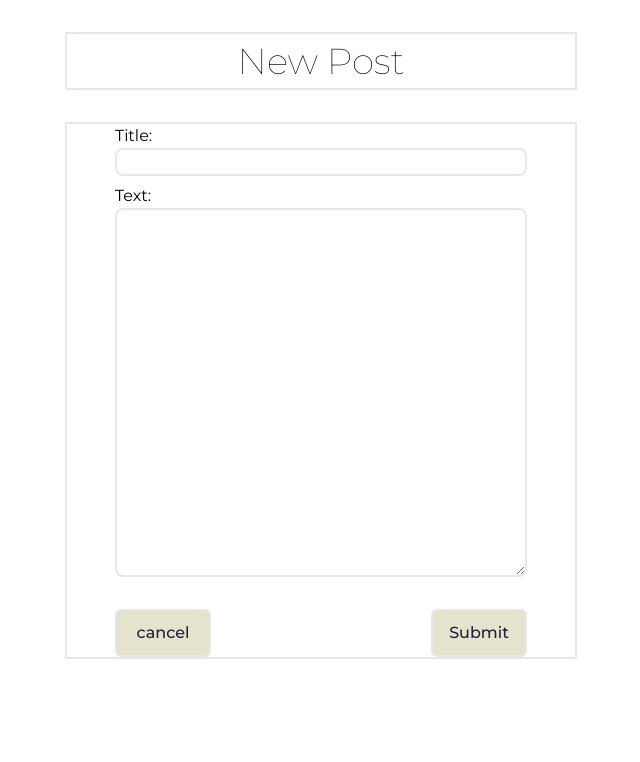
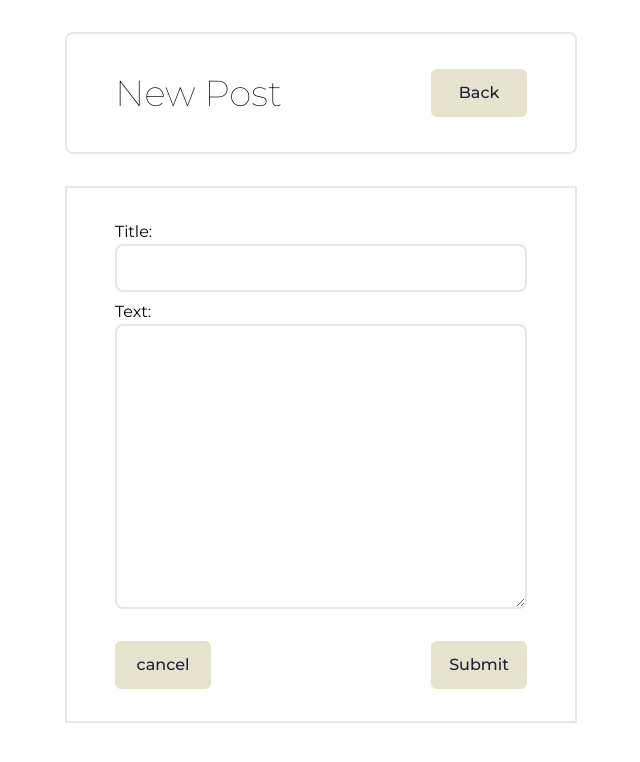
Before and after one commit to ShoeheyOt/my-blog, a Next.js app: page /blog/add in a window 1280 px wide. Shown: the top 762 px of the page, without its empty margins (319-959 px from the left). Built offline with nearby package versions, Linux system fonts and the light colour scheme.

Commit message:
add back button

```diff
--- a/src/features/AddForm.tsx
+++ b/src/features/AddForm.tsx
@@ -24,23 +24,29 @@ export const AddForm = () => {
     if (titleRef.current != null) titleRef.current.value = "";
     if (textRef.current != null) textRef.current.value = "";
   };
+  const handleBack = () => {
+    router.push("/blog");
+  };
 
   return (
     <div className="h-full mx-96">
-      <div className="text-center my-8 border-2 text-D_title font-montserrat font-thin">
-        New Post
-      </div>
+      <header className="postBlogWrapper border-2 rounded-lg flex justify-between items-center my-8 px-12">
+        <div className="text-center my-8 text-D_title font-montserrat font-thin">
+          New Post
+        </div>
+        <Button onClick={handleBack}>Back</Button>
+      </header>
       <form
         onSubmit={handleSubmit}
         className="w-full border-2 mx-auto my-auto flex justify-center "
       >
-        <div className="addPostWrapper flex flex-col font-montserrat gap-2 w-full px-12 h-[calc(100dvh/1.5)]">
+        <div className="addPostWrapper flex flex-col font-montserrat gap-2 w-full px-12 py-8 h-[calc(100dvh/1.5)]">
           <label>
             Title:
             <input
               ref={titleRef}
               name="title"
-              className="border-2 rounded-lg w-full"
+              className="border-2 rounded-lg w-full pl-2 py-1 font-thin text-D_text"
             />
           </label>
           <label className="w-full h-full">
@@ -48,16 +54,12 @@ export const AddForm = () => {
             <textarea
               ref={textRef}
               name="text"
-              className="border-2 rounded-lg w-full h-[calc(100%-3rem)]"
+              className="border-2 rounded-lg w-full h-[calc(100%-3rem)] pl-2 pt-1 font-thin text-D_text"
             />
           </label>
           <div className="submitWrapper flex justify-between">
-            <Button onClick={(e) => handleCancel(e)} className="border-2">
-              cancel
-            </Button>
-            <Button buttonType="submit" className="border-2">
-              Submit
-            </Button>
+            <Button onClick={(e) => handleCancel(e)}>cancel</Button>
+            <Button buttonType="submit">Submit</Button>
           </div>
         </div>
       </form>
```
